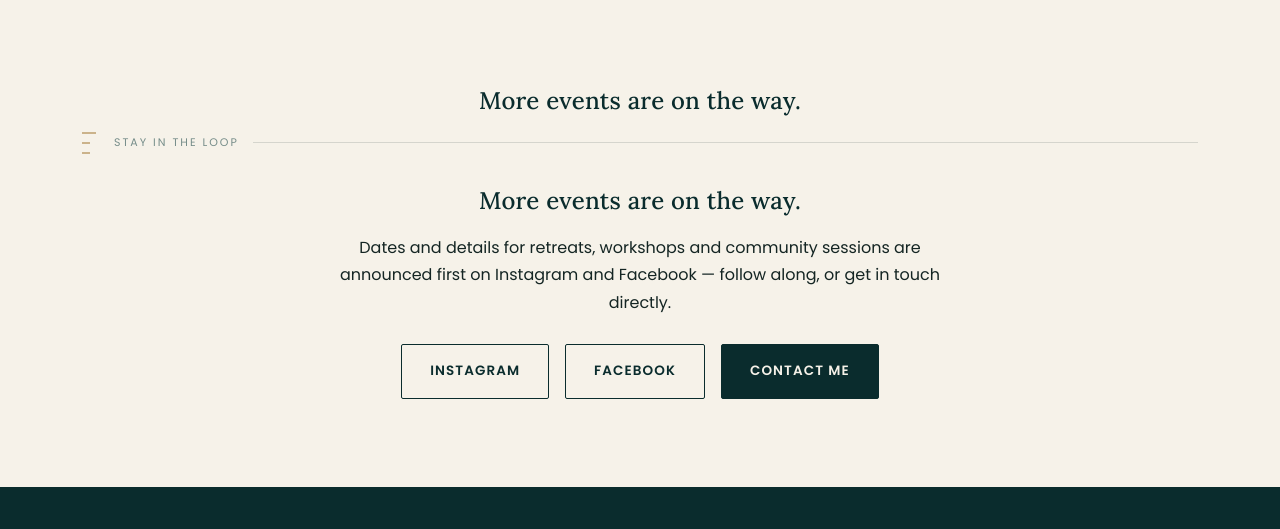
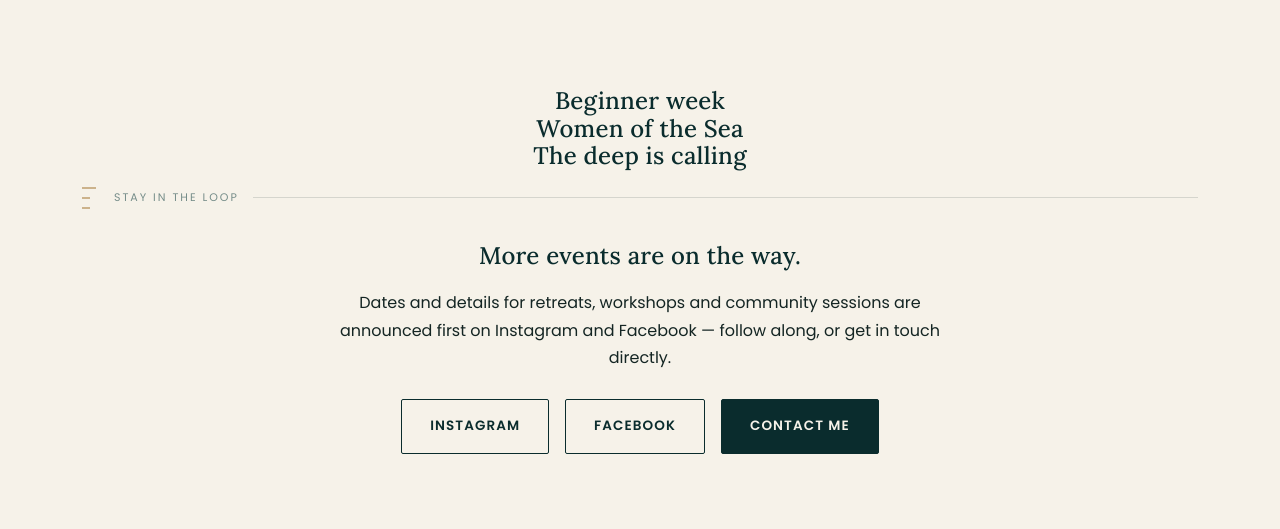
Before and after one commit to aniaklawe-ai/aniaklawe, a plain HTML site: page events.html in a window 1280 px wide. Shown: the part 104-633 px from the top of the page. Drawn offline with Linux system fonts and the light colour scheme.

Commit message:
Update events.html

```diff
--- a/events.html
+++ b/events.html
@@ -35,7 +35,7 @@
 <main>
   <section>
     <div class="container center-text">
-<h2>More events are on the way.</h2>
+<h2>Beginner week</br>Women of the Sea</br>The deep is calling</h2>
       <div class="dive-line"><svg width="18" height="32" viewBox="0 0 18 32" fill="none" xmlns="http://www.w3.org/2000/svg" aria-hidden="true"><line x1="0" y1="6" x2="14" y2="6" stroke="#B08A4E" stroke-width="1.2"/>
 <line x1="0" y1="16" x2="8" y2="16" stroke="#B08A4E" stroke-width="1.2"/>
 <line x1="0" y1="26" x2="8" y2="26" stroke="#B08A4E" stroke-width="1.2"/>
```
